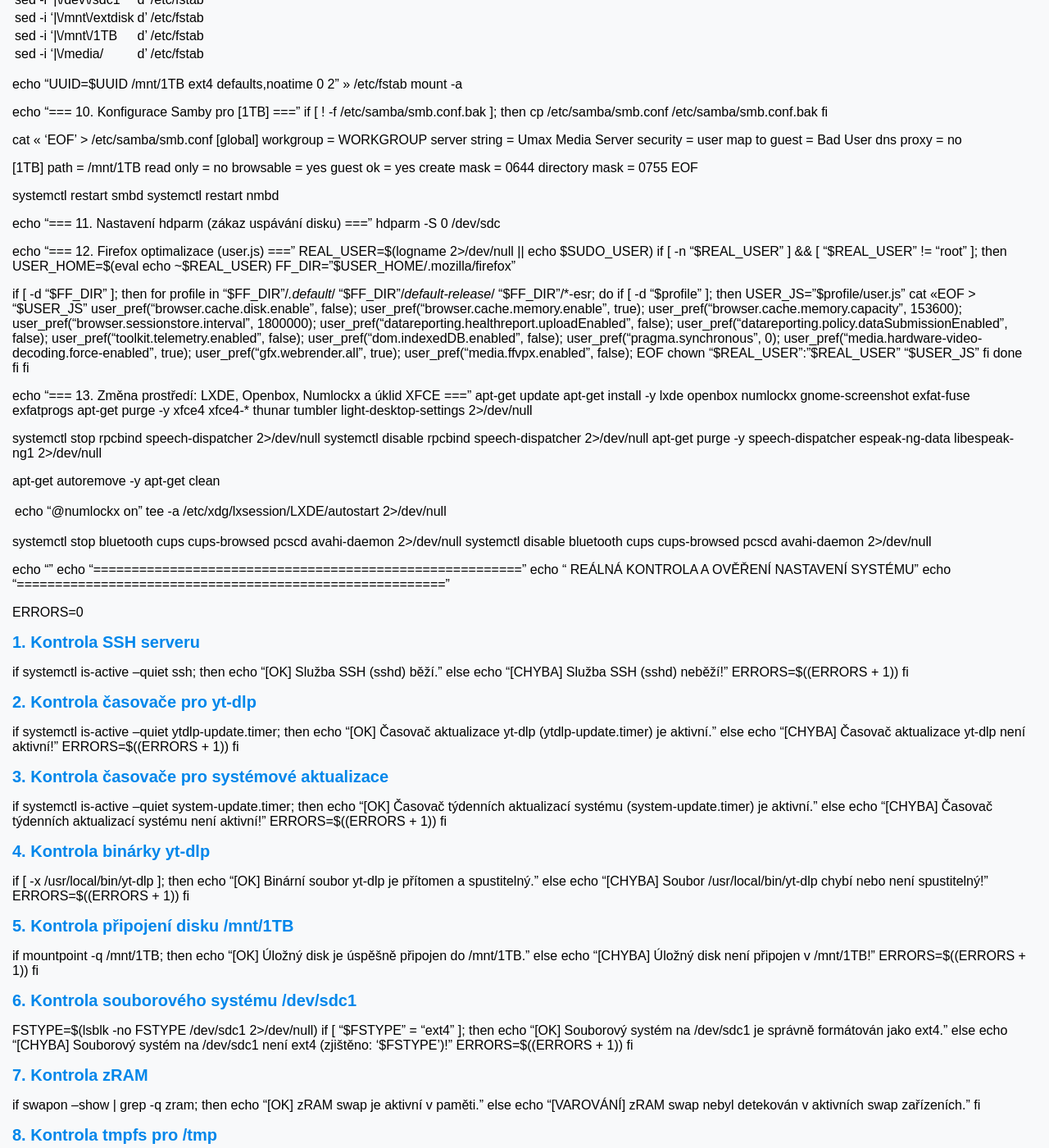
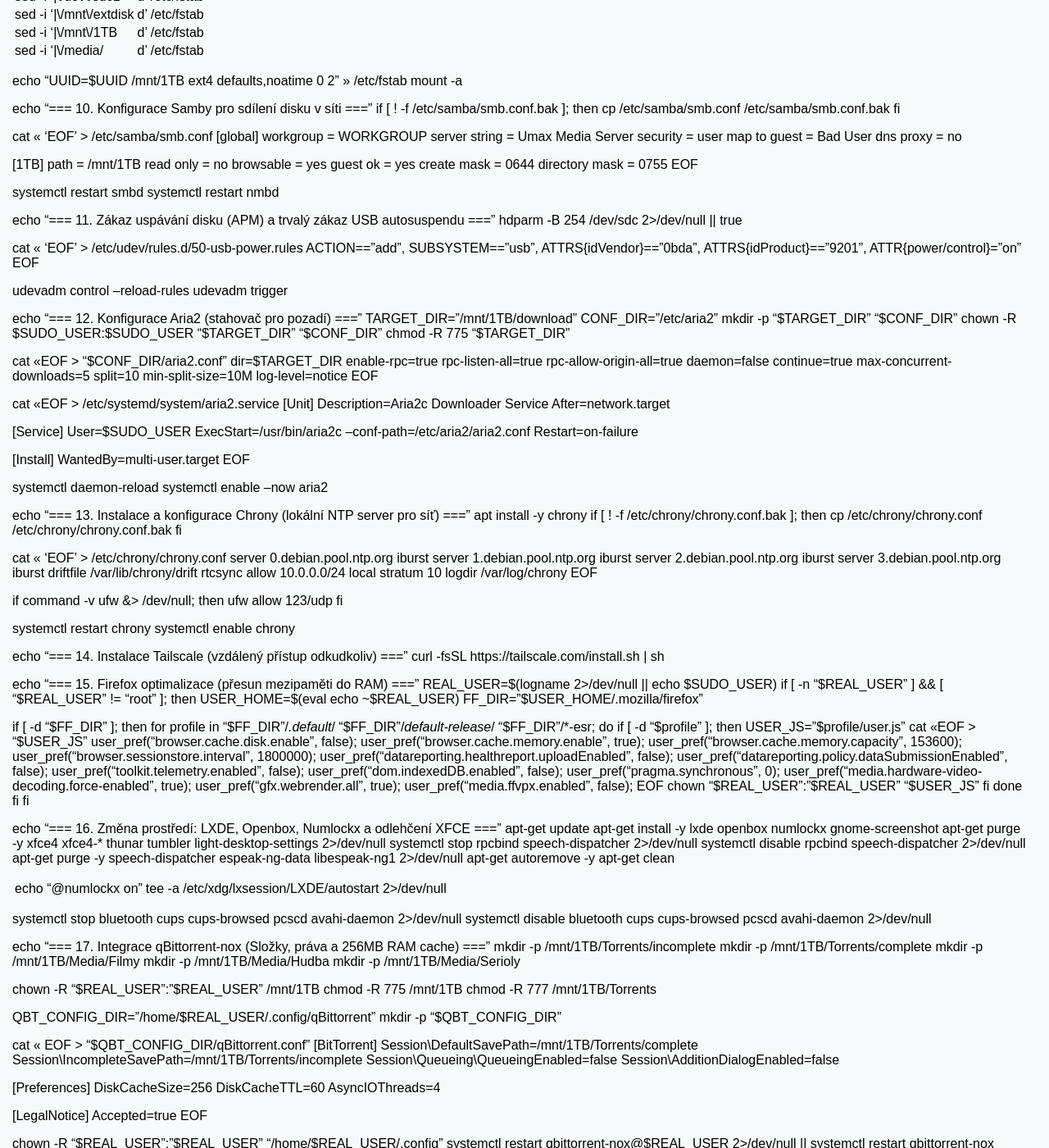
Before and after one commit to bedjan/bedjan.github.io, a Jekyll site: the page built from mx.md, in a window 1280 px wide and 1400 px high, scrolled down 1432 px. Shown: the whole window at 82% size. Built offline with Jekyll 4.4.1, drawn with Linux system fonts in a browser that asks for light colours; our own code applies the rules of GitHub Pages for plain Markdown files; some of the changed text lies outside the part shown.

Commit message:
Update mx.md

```diff
--- a/mx.md
+++ b/mx.md
@@ -1,9 +1,7 @@
 #!/bin/bash
 
 # ==============================================================================
-# KOMPLEXNÍ OPTIMALIZAČNÍ A INSTALAČNÍ SKRIPT PRO MX LINUX / UMAX SERVER
-# Obsahuje: Optimalizace eMMC, zRAM, TMPFS, LXDE, SSH, Samba, ext4 1TB disk,
-# automatickou aktualizaci yt-dlp, týdenní aktualizaci systému a qBittorrent-nox.
+# KOMPLEXNÍ KONEČNÝ SKRIPT PRO MX LINUX / UMAX SERVER (VŠECHNA ŘEŠENÍ Z CHATU)
 # ==============================================================================
 
 # Kontrola root práv
@@ -26,12 +24,12 @@
 EOF
 systemctl restart systemd-journald
 
-echo "=== 3. Nastavení swappiness na 10 ==="
+echo "=== 3. Nastavení swappiness na 10 (agresivnější držení dat v RAM) ==="
 sysctl vm.swappiness=10
 sed -i '/vm.swappiness/d' /etc/sysctl.conf
 echo "vm.swappiness=10" >> /etc/sysctl.conf
 
-echo "=== 4. Konfigurace zRAM na 2GB ==="
+echo "=== 4. Konfigurace zRAM na 2GB (komprimovaná swap paměť v RAM) ==="
 systemctl unmask zramswap.service 2>/dev/null
 systemctl enable zramswap.service 2>/dev/null
 
@@ -52,9 +50,8 @@
 mount -o remount / 2>/dev/null
 mount -o remount,size=512M /tmp 2>/dev/null
 
-echo "=== 6. Instalace a spuštění SSH serveru ==="
-apt update && apt install -y openssh-server curl python3-pip
-systemctl enable --now ssh
+echo "=== 6. Instalace základních nástrojů, SSH, Aria2 a správců disků ==="
+apt update && apt install -y openssh-server curl python3-pip hdparm udev aria2 exfat-fuse exfatprogs mediainfo sqlite3 libicu-dev
 
 echo "=== 7. Nastavení automatické aktualizace yt-dlp pro Lyrion Music Server ==="
 curl -L https://github.com/yt-dlp/yt-dlp/releases/latest/download/yt-dlp -o /usr/local/bin/yt-dlp
@@ -141,7 +138,7 @@
 echo "UUID=$UUID /mnt/1TB ext4 defaults,noatime 0 2" >> /etc/fstab
 mount -a
 
-echo "=== 10. Konfigurace Samby pro [1TB] ==="
+echo "=== 10. Konfigurace Samby pro sdílení disku v síti ==="
 if [ ! -f /etc/samba/smb.conf.bak ]; then
   cp /etc/samba/smb.conf /etc/samba/smb.conf.bak
 fi
@@ -166,10 +163,82 @@
 systemctl restart smbd
 systemctl restart nmbd
 
-echo "=== 11. Nastavení hdparm (zákaz uspávání disku) ==="
-hdparm -S 0 /dev/sdc
+echo "=== 11. Zákaz uspávání disku (APM) a trvalý zákaz USB autosuspendu ==="
+hdparm -B 254 /dev/sdc 2>/dev/null || true
 
-echo "=== 12. Firefox optimalizace (user.js) ==="
+cat << 'EOF' > /etc/udev/rules.d/50-usb-power.rules
+ACTION=="add", SUBSYSTEM=="usb", ATTRS{idVendor}=="0bda", ATTRS{idProduct}=="9201", ATTR{power/control}="on"
+EOF
+
+udevadm control --reload-rules
+udevadm trigger
+
+echo "=== 12. Konfigurace Aria2 (stahovač pro pozadí) ==="
+TARGET_DIR="/mnt/1TB/download"
+CONF_DIR="/etc/aria2"
+mkdir -p "$TARGET_DIR" "$CONF_DIR"
+chown -R $SUDO_USER:$SUDO_USER "$TARGET_DIR" "$CONF_DIR"
+chmod -R 775 "$TARGET_DIR"
+
+cat <<EOF > "$CONF_DIR/aria2.conf"
+dir=$TARGET_DIR
+enable-rpc=true
+rpc-listen-all=true
+rpc-allow-origin-all=true
+daemon=false
+continue=true
+max-concurrent-downloads=5
+split=10
+min-split-size=10M
+log-level=notice
+EOF
+
+cat <<EOF > /etc/systemd/system/aria2.service
+[Unit]
+Description=Aria2c Downloader Service
+After=network.target
+
+[Service]
+User=$SUDO_USER
+ExecStart=/usr/bin/aria2c --conf-path=/etc/aria2/aria2.conf
+Restart=on-failure
+
+[Install]
+WantedBy=multi-user.target
+EOF
+
+systemctl daemon-reload
+systemctl enable --now aria2
+
+echo "=== 13. Instalace a konfigurace Chrony (lokální NTP server pro síť) ==="
+apt install -y chrony
+if [ ! -f /etc/chrony/chrony.conf.bak ]; then
+  cp /etc/chrony/chrony.conf /etc/chrony/chrony.conf.bak
+fi
+
+cat << 'EOF' > /etc/chrony/chrony.conf
+server 0.debian.pool.ntp.org iburst
+server 1.debian.pool.ntp.org iburst
+server 2.debian.pool.ntp.org iburst
+server 3.debian.pool.ntp.org iburst
+driftfile /var/lib/chrony/drift
+rtcsync
+allow 10.0.0.0/24
+local stratum 10
+logdir /var/log/chrony
+EOF
+
+if command -v ufw &> /dev/null; then
+  ufw allow 123/udp
+fi
+
+systemctl restart chrony
+systemctl enable chrony
+
+echo "=== 14. Instalace Tailscale (vzdálený přístup odkudkoliv) ==="
+curl -fsSL https://tailscale.com/install.sh | sh
+
+echo "=== 15. Firefox optimalizace (přesun mezipaměti do RAM) ==="
 REAL_USER=$(logname 2>/dev/null || echo $SUDO_USER)
 if [ -n "$REAL_USER" ] && [ "$REAL_USER" != "root" ]; then
   USER_HOME=$(eval echo ~$REAL_USER)
@@ -199,15 +268,13 @@
   fi
 fi
 
-echo "=== 13. Změna prostředí: LXDE, Openbox, Numlockx a úklid XFCE ==="
+echo "=== 16. Změna prostředí: LXDE, Openbox, Numlockx a odlehčení XFCE ==="
 apt-get update
-apt-get install -y lxde openbox numlockx gnome-screenshot exfat-fuse exfatprogs
+apt-get install -y lxde openbox numlockx gnome-screenshot
 apt-get purge -y xfce4 xfce4-* thunar tumbler light-desktop-settings 2>/dev/null
-
 systemctl stop rpcbind speech-dispatcher 2>/dev/null
 systemctl disable rpcbind speech-dispatcher 2>/dev/null
 apt-get purge -y speech-dispatcher espeak-ng-data libespeak-ng1 2>/dev/null
-
 apt-get autoremove -y
 apt-get clean
 
@@ -216,121 +283,20 @@
 systemctl stop bluetooth cups cups-browsed pcscd avahi-daemon 2>/dev/null
 systemctl disable bluetooth cups cups-browsed pcscd avahi-daemon 2>/dev/null
 
-echo ""
-echo "========================================================"
-echo "       REÁLNÁ KONTROLA A OVĚŘENÍ NASTAVENÍ SYSTÉMU"
-echo "========================================================"
-
-ERRORS=0
-
-# 1. Kontrola SSH serveru
-if systemctl is-active --quiet ssh; then
-  echo "[OK] Služba SSH (sshd) běží."
-else
-  echo "[CHYBA] Služba SSH (sshd) neběží!"
-  ERRORS=$((ERRORS + 1))
-fi
-
-# 2. Kontrola časovače pro yt-dlp
-if systemctl is-active --quiet ytdlp-update.timer; then
-  echo "[OK] Časovač aktualizace yt-dlp (ytdlp-update.timer) je aktivní."
-else
-  echo "[CHYBA] Časovač aktualizace yt-dlp není aktivní!"
-  ERRORS=$((ERRORS + 1))
-fi
-
-# 3. Kontrola časovače pro systémové aktualizace
-if systemctl is-active --quiet system-update.timer; then
-  echo "[OK] Časovač týdenních aktualizací systému (system-update.timer) je aktivní."
-else
-  echo "[CHYBA] Časovač týdenních aktualizací systému není aktivní!"
-  ERRORS=$((ERRORS + 1))
-fi
-
-# 4. Kontrola binárky yt-dlp
-if [ -x /usr/local/bin/yt-dlp ]; then
-  echo "[OK] Binární soubor yt-dlp je přítomen a spustitelný."
-else
-  echo "[CHYBA] Soubor /usr/local/bin/yt-dlp chybí nebo není spustitelný!"
-  ERRORS=$((ERRORS + 1))
-fi
-
-# 5. Kontrola připojení disku /mnt/1TB
-if mountpoint -q /mnt/1TB; then
-  echo "[OK] Úložný disk je úspěšně připojen do /mnt/1TB."
-else
-  echo "[CHYBA] Úložný disk není připojen v /mnt/1TB!"
-  ERRORS=$((ERRORS + 1))
-fi
-
-# 6. Kontrola souborového systému /dev/sdc1
-FSTYPE=$(lsblk -no FSTYPE /dev/sdc1 2>/dev/null)
-if [ "$FSTYPE" = "ext4" ]; then
-  echo "[OK] Souborový systém na /dev/sdc1 je správně formátován jako ext4."
-else
-  echo "[CHYBA] Souborový systém na /dev/sdc1 není ext4 (zjištěno: '$FSTYPE')!"
-  ERRORS=$((ERRORS + 1))
-fi
-
-# 7. Kontrola zRAM
-if swapon --show | grep -q zram; then
-  echo "[OK] zRAM swap je aktivní v paměti."
-else
-  echo "[VAROVÁNÍ] zRAM swap nebyl detekován v aktivních swap zařízeních."
-fi
-
-# 8. Kontrola tmpfs pro /tmp
-if mount | grep -q 'on /tmp type tmpfs'; then
-  echo "[OK] Adresář /tmp je úspěšně namontován v RAM (tmpfs)."
-else
-  echo "[CHYBA] Adresář /tmp není nastaven jako tmpfs v RAM!"
-  ERRORS=$((ERRORS + 1))
-fi
-
-# 9. Kontrola Samby (smbd)
-if systemctl is-active --quiet smbd; then
-  echo "[OK] Služba Samba (smbd) běží a sdílí disky."
-else
-  echo "[CHYBA] Služba Samba (smbd) neběží!"
-  ERRORS=$((ERRORS + 1))
-fi
-
-echo "========================================================"
-if [ $ERRORS -eq 0 ]; then
-  echo " HOTOVO! Základní systém a disk jsou v pořádku."
-else
-  echo " POZOR: Během ověřování bylo nalezeno $ERRORS chyb."
-  echo "========================================================"
-fi
-
-# ==============================================================================
-# 14. INTEGRACE QBITTORRENT-NOX (Složky, práva, okamžitý start a RAM cache)
-# ==============================================================================
-
-echo "=== 14. Nastavení qBittorrent-nox a ochrana plotnového disku ==="
-
-# Zjištění reálného uživatele pro konfigurace
-if [ -z "$REAL_USER" ] || [ "$REAL_USER" = "root" ]; then
-  REAL_USER=$(logname 2>/dev/null || echo "dux")
-fi
-
-# Vytvoření adresářové struktury pro torrenty
+echo "=== 17. Integrace qBittorrent-nox (Složky, práva a 256MB RAM cache) ==="
 mkdir -p /mnt/1TB/Torrents/incomplete
 mkdir -p /mnt/1TB/Torrents/complete
 mkdir -p /mnt/1TB/Media/Filmy
 mkdir -p /mnt/1TB/Media/Hudba
 mkdir -p /mnt/1TB/Media/Serioly
 
-# Nastavení práv pro zápis pro uživatele
 chown -R "$REAL_USER":"$REAL_USER" /mnt/1TB
 chmod -R 775 /mnt/1TB
 chmod -R 777 /mnt/1TB/Torrents
 
-# Příprava konfiguračního adresáře qBittorrentu
 QBT_CONFIG_DIR="/home/$REAL_USER/.config/qBittorrent"
 mkdir -p "$QBT_CONFIG_DIR"
 
-# Zápis konfigurace: vypnuté fronty (okamžitý start) + 256MB RAM cache (šetří disk)
 cat << EOF > "$QBT_CONFIG_DIR/qBittorrent.conf"
 [BitTorrent]
 Session\DefaultSavePath=/mnt/1TB/Torrents/complete
@@ -347,228 +313,139 @@
 Accepted=true
 EOF
 
-# Oprava vlastnictví konfiguračního souboru
 chown -R "$REAL_USER":"$REAL_USER" "/home/$REAL_USER/.config"
-
-# Restart qBittorrent-nox služby
 systemctl restart qbittorrent-nox@$REAL_USER 2>/dev/null || systemctl restart qbittorrent-nox 2>/dev/null
 
-echo "========================================================"
-echo " VŠECHNO HOTOVO! Kompletní systém, disk, Samba i qBittorrent"
-echo " jsou úspěšně nastaveny, optimalizovány a chráněny."
-echo " Doporučuje se restartovat počítač."
-echo "========================================================"
+echo "=== 18. Instalace a nastavení Media Stacku (Jackett, Radarr, Sonarr, Bazarr) ==="
 
+# A) Jackett
+if [ ! -d /opt/Jackett ]; then
+  wget -O /tmp/jackett.tar.gz $(curl -s https://api.github.com/repos/Jackett/Jackett/releases/latest | grep "browser_download_url.*LinuxAMDx64.tar.gz" | cut -d '"' -f 4)
+  tar -xzf /tmp/jackett.tar.gz -C /opt/
+  rm /tmp/jackett.tar.gz
+  chown -R "$REAL_USER":"$REAL_USER" /opt/Jackett
+fi
 
-
-# Zastavení při chybě
-set -e
-
-echo "=== 1. Instalace Aria2 ==="
-sudo apt update
-sudo apt install -y aria2
-
-echo "=== 2. Příprava adresáře na 1TB disku ==="
-TARGET_DIR="/mnt/1TB/download"
-CONF_DIR="/etc/aria2"
-
-# Vytvoření adresáře, pokud neexistuje
-sudo mkdir -p "$TARGET_DIR"
-
-# Nastavení vlastnictví na aktuálního uživatele (dux) a skupinu, práva na čtení/zápis (Samba-friendly)
-sudo chown -R dux:dux "$TARGET_DIR"
-sudo chmod -R 775 "$TARGET_DIR"
-
-echo "Cílová složka nastavena na: $TARGET_DIR"
-
-echo "=== 3. Vytvoření konfigurace Aria2 ==="
-sudo mkdir -p "$CONF_DIR"
-
-sudo bash -c "cat > $CONF_DIR/aria2.conf" <<EOF
-# Základní nastavení
-dir=$TARGET_DIR
-enable-rpc=true
-rpc-listen-all=true
-rpc-allow-origin-all=true
-daemon=false
-
-# Výkon a stahování
-continue=true
-max-concurrent-downloads=5
-split=10
-min-split-size=10M
-
-# Logování
-log-level=notice
-EOF
-
-# Vlastnictví konfiguračního souboru
-sudo chown -R dux:dux "$CONF_DIR"
-
-echo "=== 4. Vytvoření systemd služby pro běh na pozadí ==="
-sudo bash -c "cat > /etc/systemd/system/aria2.service" <<EOF
+cat << EOF > /etc/systemd/system/jackett.service
 [Unit]
-Description=Aria2c Downloader Service
+Description=Jackett Daemon
 After=network.target
 
 [Service]
-User=dux
-ExecStart=/usr/bin/aria2c --conf-path=/etc/aria2/aria2.conf
+User=$REAL_USER
+ExecStart=/opt/Jackett/jackett --no-restart
 Restart=on-failure
+TimeoutStopSec=20
 
 [Install]
 WantedBy=multi-user.target
 EOF
 
-# Reload systemd a spuštění služby
-sudo systemctl daemon-reload
-sudo systemctl enable aria2
-sudo systemctl restart aria2
-
-echo "=== HOTOVO! Aria2 úspěšně běží na pozadí. ==="
-echo ""
-echo "Lokální IP adresa tvého stroje:"
-hostname -I | awk '{print $1}'
-echo ""
-echo "--------------------------------------------------------"
-echo " JAK OVLÁDAT ARIA2:"
-echo "--------------------------------------------------------"
-echo "1. Webové rozhraní (AriaNg):"
-echo "   Otevři v prohlížeči: https://ariang.js.org"
-echo "   V nastavení (Settings -> RPC) zadej:"
-echo "   - Host: IP adresa tohoto počítače"
-echo "   - Port: 6800"
-echo ""
-echo "2. Android aplikace:"
-echo "   Stáhni z Google Play aplikaci 'Aria2App' nebo 'AriaNg for Android'."
-echo "   Připoj se pomocí IP adresy tohoto počítače a portu 6800."
-echo ""
-echo "Stažené soubory najdeš v: $TARGET_DIR"
-echo "--------------------------------------------------------"
-
-
-
-# ==============================================================================
-# KOMPLETNÍ SKRIPT PRO INSTALACI A NASTAVENÍ TAILSCALE NA MX LINUXU
-# Popis pro blbečky: Skript tě provede instalací, zapnutím, ověřením a
-# vypsáním IP adresy, kterou pak zadáš do mobilu.
-# ==============================================================================
-
-# Web
-# https://console.tailscale.com/admin/machines
-
-# Barvičky pro přehlednost v terminálu
-ZELENA='\033[0;32m'
-CYAN='\033[0;36m'
-CERVENY='\033[0;31m'
-NC='\033[0m' # Bez barvy
-
-echo -e "${CYAN}======================================================${NC}"
-echo -e "${CYAN} KROK 1: Instalace Tailscale do MX Linuxu${NC}"
-echo -e "${CYAN}======================================================${NC}"
-echo "Teď to stáhne a nainstaluje Tailscale ze stránek výrobce."
-echo "Pokud to bude chtít heslo k účtu (sudo), normálně ho zadej (při psaní nebude nic vidět, to je v pořádku)."
-echo ""
-
-# Spuštění oficiálního instalačního skriptu
-curl -fsSL https://tailscale.com/install.sh | sh
-
-if [ $? -eq 0 ]; then
-    echo -e "${ZELENA}[OK] Instalace proběhla úspěšně!${NC}"
-else
-    echo -e "${CERVENY}[CHYBA] Instalace selhala. Zkontroluj připojení k internetu.${NC}"
-    exit 1
+# B) Radarr[span_1](start_span)[span_1](end_span)
+if [ ! -d /opt/Radarr ]; then
+  wget -O /tmp/radarr.tar.gz "https://radarr.servarr.com/v1/update/master/updatefile?os=linux&runtime=netcore&arch=x64"
+  tar -xzf /tmp/radarr.tar.gz -C /opt/
+  rm /tmp/radarr.tar.gz
+  chown -R "$REAL_USER":"$REAL_USER" /opt/Radarr
 fi
 
-echo ""
-echo -e "${CYAN}======================================================${NC}"
-echo -e "${CYAN} KROK 2: Spuštění a propojení s tvým účtem${NC}"
-echo -e "${CYAN}======================================================${NC}"
-echo "Teď spustíme službu a vygenerujeme přihlašovací odkaz."
-echo "Až se objeví odkaz začínající na 'https://...', zkopíruj si ho,"
-echo "oteviři ho v prohlížeči (třeba v mobilu) a klikni na 'Connect'."
-echo ""
-read -p "Stiskni [Enter] pro spuštění přihlášení..."
+cat << EOF > /etc/systemd/system/radarr.service
+[Unit]
+Description=Radarr Daemon
+After=network.target
 
-# Spuštění tailscale up
-sudo tailscale up
+[Service]
+User=$REAL_USER
+ExecStart=/opt/Radarr/Radarr -nobrowser -data=/var/lib/radarr
+Restart=on-failure
+RestartSec=5
 
-echo ""
-echo -e "${ZELENA}[OK] Pokračujeme dál...${NC}"
-echo ""
-
-echo -e "${CYAN}======================================================${NC}"
-echo -e "${CYAN} KROK 3: Ověření, že to žije a běží${NC}"
-echo -e "${CYAN}======================================================${NC}"
-echo "Tento příkaz vypíše tabulku všech zařízení v síti (tvůj PC i mobil)."
-echo ""
-
-# Ověření stavu
-tailscale status
-
-echo ""
-echo -e "${CYAN}======================================================${NC}"
-echo -e "${CYAN} KROK 4: Zjištění tvojí klíčové IP adresy${NC}"
-echo -e "${CYAN}======================================================${NC}"
-echo "Tohle je adresa, kterou si musíš opsat do mobilu!"
-echo ""
-
-# Zobrazení samotné IPv4 adresy v Tailscale
-echo -e "Tvoje Tailscale IP adresa tohoto počítače je:"
-tailscale ip -4
-
-echo ""
-echo -e "${CYAN}======================================================${NC}"
-echo -e "${CYAN} JAK TO DOKONČIT NA ANDROIDU (PRO BLBEČKY):${NC}"
-echo -e "${CYAN}======================================================${NC}"
-echo "1. Stáhni si v Google Play aplikaci 'Tailscale', zapni ji a přihlas se."
-echo "2. Stáhni si v mobilu správce souborů (např. Solid Explorer)."
-echo "3. V aplikaci dej vytvořit nové vzdálené připojení a vyber protokol: SFTP"
-echo "4. Vyplň údaje podle tohohle šablony:"
-echo "   - Host / Server: Zadej tu IP adresu, co vyběhla o kousek výš (začíná na 100.)"
-echo "   - Port: 22"
-echo "   - Uživatel (Username): dux (nebo tvoje přihlašovací jméno do Linuxu)"
-echo "   - Heslo (Password): tvoje heslo do MX Linuxu"
-echo ""
-echo -e "${ZELENA}HOTOVO! Teď se připojíš odkudkoliv přes mobilní data bez blokování operátorem.${NC}"
-
-
-echo "1. Instalace balíčku chrony..."
-apt update && apt install -y chrony
-
-echo "2. Konfigurace chrony (/etc/chrony/chrony.conf)..."
-# Záloha původního souboru
-cp /etc/chrony/chrony.conf /etc/chrony/chrony.conf.bak
-
-# Vytvoření čisté a funkční konfigurace pro lokální síť
-cat << 'EOF' > /etc/chrony/chrony.conf
-server 0.debian.pool.ntp.org iburst
-server 1.debian.pool.ntp.org iburst
-server 2.debian.pool.ntp.org iburst
-server 3.debian.pool.ntp.org iburst
-
-driftfile /var/lib/chrony/drift
-rtcsync
-
-# Povolení pro domácí síť (upravte podle potřeby)
-allow 10.0.0.0/24
-
-# Režim pro případ výpadku internetu (ostrovní provoz)
-local stratum 10
-
-logdir /var/log/chrony
+[Install]
+WantedBy=multi-user.target
 EOF
 
-echo "3. Nastavení firewallu (UFW)..."
-if command -v ufw &> /dev/null; then
-  ufw allow 123/udp
-  echo "Port 123/udp povolen ve firewallu."
+mkdir -p /var/lib/radarr
+chown -R "$REAL_USER":"$REAL_USER" /var/lib/radarr
+
+# C) Sonarr[span_2](start_span)[span_2](end_span)
+if [ ! -d /opt/Sonarr ]; then
+  wget -O /tmp/sonarr.tar.gz "https://services.sonarr.tv/v1/download/master/latest?version=3&os=linux&arch=x64"
+  tar -xzf /tmp/sonarr.tar.gz -C /opt/
+  rm /tmp/sonarr.tar.gz
+  chown -R "$REAL_USER":"$REAL_USER" /opt/Sonarr
 fi
 
-echo "4. Restart a povolení služby chrony..."
-systemctl restart chrony
-systemctl enable chrony
+cat << EOF > /etc/systemd/system/sonarr.service
+[Unit]
+Description=Sonarr Daemon
+After=network.target
 
-echo "--- HOTOVO ---"
-echo "Aktuální stav služby:"
-systemctl status chrony --no-pager
+[Service]
+User=$REAL_USER
+ExecStart=/opt/Sonarr/Sonarr -nobrowser -data=/var/lib/sonarr
+Restart=on-failure
+RestartSec=5
+
+[Install]
+WantedBy=multi-user.target
+EOF
+
+mkdir -p /var/lib/sonarr
+chown -R "$REAL_USER":"$REAL_USER" /var/lib/sonarr
+
+# D) Bazarr[span_3](start_span)[span_3](end_span)
+if [ ! -d /opt/Bazarr ]; then
+  wget -O /tmp/bazarr.zip "https://github.com/morpheus65535/bazarr/releases/latest/download/bazarr.zip"
+  mkdir -p /opt/Bazarr
+  unzip -o /tmp/bazarr.zip -d /opt/Bazarr
+  rm /tmp/bazarr.zip
+  chown -R "$REAL_USER":"$REAL_USER" /opt/Bazarr
+fi
+
+cat << EOF > /etc/systemd/system/bazarr.service
+[Unit]
+Description=Bazarr Daemon
+After=network.target
+
+[Service]
+User=$REAL_USER
+ExecStart=/usr/bin/python3 /opt/Bazarr/bazarr.py --no-update
+Restart=on-failure
+RestartSec=5
+
+[Install]
+WantedBy=multi-user.target
+EOF
+
+systemctl daemon-reload
+systemctl enable --now jackett radarr sonarr bazarr
+
+echo "========================================================"
+echo "       REÁLNÁ KONTROLA A OVĚŘENÍ NASTAVENÍ SYSTÉMU"
+echo "========================================================"
+
+ERRORS=0
+
+systemctl is-active --quiet ssh || { echo "[CHYBA] SSH neběží"; ERRORS=$((ERRORS+1)); }
+systemctl is-active --quiet ytdlp-update.timer || { echo "[CHYBA] yt-dlp timer není aktivní"; ERRORS=$((ERRORS+1)); }
+systemctl is-active --quiet system-update.timer || { echo "[CHYBA] system-update timer není aktivní"; ERRORS=$((ERRORS+1)); }
+mountpoint -q /mnt/1TB || { echo "[CHYBA] Disk není připojen v /mnt/1TB"; ERRORS=$((ERRORS+1)); }
+systemctl is-active --quiet smbd || { echo "[CHYBA] Samba neběží"; ERRORS=$((ERRORS+1)); }
+systemctl is-active --quiet aria2 || { echo "[CHYBA] Aria2 neběží"; ERRORS=$((ERRORS+1)); }
+systemctl is-active --quiet chrony || { echo "[CHYBA] Chrony neběží"; ERRORS=$((ERRORS+1)); }
+systemctl is-active --quiet jackett || { echo "[CHYBA] Jackett neběží"; ERRORS=$((ERRORS+1)); }
+systemctl is-active --quiet radarr || { echo "[CHYBA] Radarr neběží"; ERRORS=$((ERRORS+1)); }
+systemctl is-active --quiet sonarr || { echo "[CHYBA] Sonarr neběží"; ERRORS=$((ERRORS+1)); }
+systemctl is-active --quiet bazarr || { echo "[CHYBA] Bazarr neběží"; ERRORS=$((ERRORS+1)); }
+
+echo "========================================================"
+if [ $ERRORS -eq 0 ]; then
+  echo " HOTOVO! Všechny komponenty, optimalizace i Arr služby"
+  echo " byly úspěšně nainstalovány a spusteny."
+  echo " Nezapomeňte spustit 'sudo tailscale up' pro dokončení připojení."
+  echo " Porty: Jackett (9117), Radarr (7878), Sonarr (8984), Bazarr (6767)"
+  echo " Doporučujeme restart systému."
+else
+  echo " POZOR: Během ověřování bylo nalezeno $ERRORS varování/chyb."
+fi
+echo "========================================================"
```
Also changed, not shown: other parts of mx.md (+3 -3 lines).
